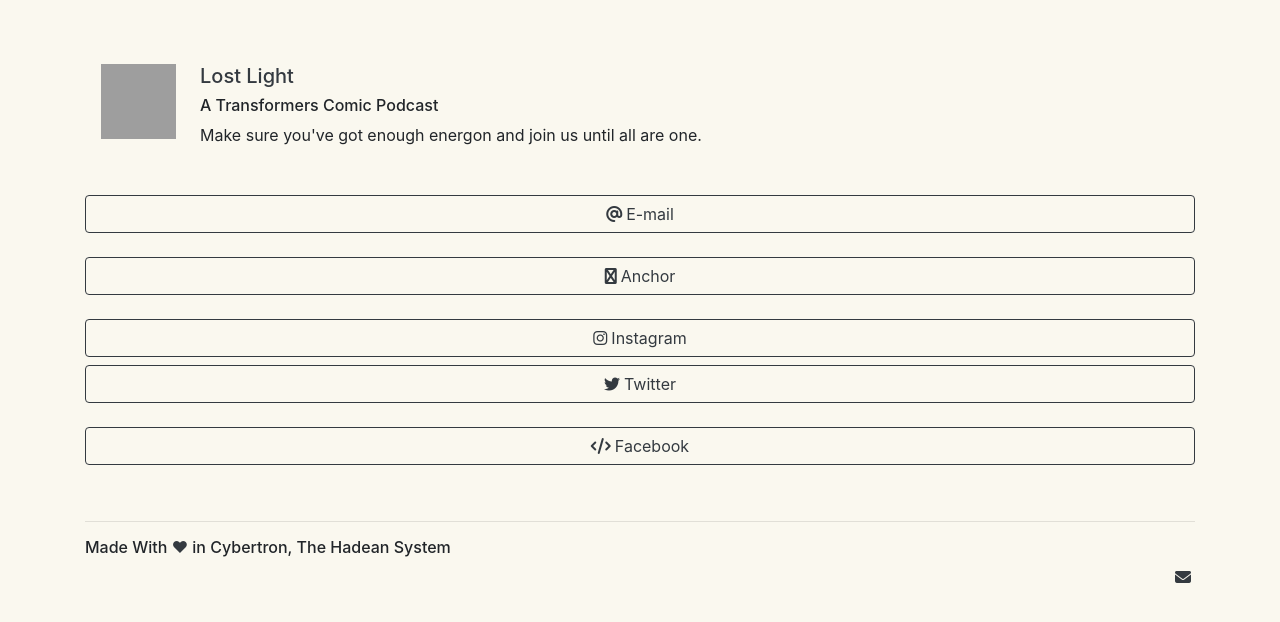
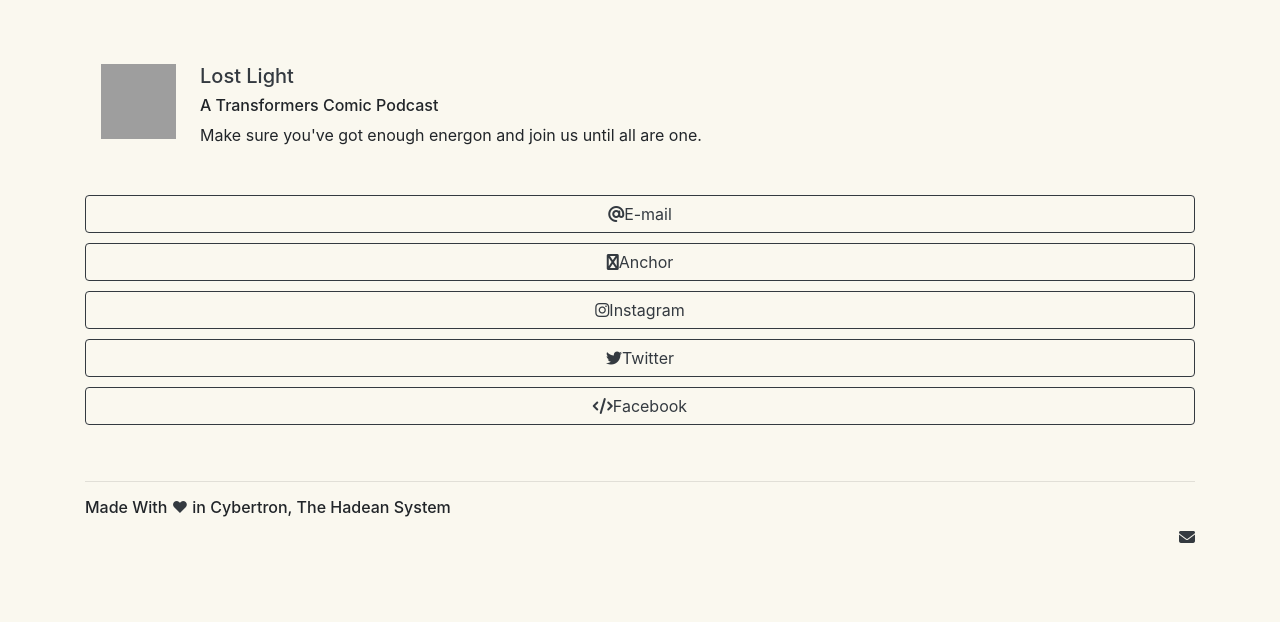
Before and after one commit to lostlightpod/lostlightpod.github.io, a plain HTML site: page index.html in a window 1280 px wide. Drawn offline with nearby package versions, Linux system fonts and the light colour scheme; grey boxes are pictures that could not be loaded.

Commit message:
A bit of clean up.

```diff
--- a/index.html
+++ b/index.html
@@ -7,8 +7,6 @@
    <meta name="description" content="Lost Light Podcast Link Collection" />
 
    <link rel="shortcut icon" href="https://res.cloudinary.com/phonerefer/image/upload/v1575096088/ve0o2n85nfvgdatgqer2.jpg" />
-
-   <link rel="stylesheet" href="https://use.fontawesome.com/releases/v5.8.1/css/all.css" integrity="sha384-50oBUHEmvpQ+1lW4y57PTFmhCaXp0ML5d60M1M7uH2+nqUivzIebhndOJK28anvf" crossorigin="anonymous">
    <link rel="stylesheet" href="https://stackpath.bootstrapcdn.com/bootstrap/4.3.1/css/bootstrap.min.css" integrity="sha384-ggOyR0iXCbMQv3Xipma34MD+dH/1fQ784/j6cY/iJTQUOhcWr7x9JvoRxT2MZw1T" crossorigin="anonymous">
 
    <script src="https://kit.fontawesome.com/fb0723331c.js" crossorigin="anonymous"></script>
@@ -27,6 +25,9 @@
      }
      .love {
        color: #343a40 !important;
+     }
+     .btn-block {
+       margin-bottom: 10px;
      }
 
      #email {
@@ -59,22 +60,19 @@
 
      <div class="mt-4">
        <a href="mailto:lostlightpod@gmail.com" class="btn btn-outline-dark btn-block" role="button" target="_blank">
-         <i class="fab fa-at">&nbsp;</i>E-mail
+         <i class="fas fa-at"></i>E-mail
        </a>
-       <br>
        <a href="https://anchor.fm/lostlight" class="btn btn-outline-dark btn-block" role="button" target="_blank">
-         <i class="fab fa-podcast">&nbsp;</i>Anchor
+         <i class="fab fa-podcast"></i>Anchor
        </a>
-       <br>
        <a href="https://www.instagram.com/lostlightpod/" class="btn btn-outline-dark btn-block" role="button" target="_blank">
-         <i class="fab fa-instagram">&nbsp;</i>Instagram
+         <i class="fab fa-instagram"></i>Instagram
        </a>
        <a href="https://twitter.com/LostLightPod" class="btn btn-outline-dark btn-block" role="button" target="_blank">
-         <i class="fab fa-twitter">&nbsp;</i>Twitter
+         <i class="fab fa-twitter"></i>Twitter
        </a>
-       <br>
        <a href="https://www.facebook.com/LostLightPod" class="btn btn-outline-dark btn-block" role="button" target="_blank">
-         <i class="fa fa-code">&nbsp;</i>Facebook
+         <i class="fa fa-code"></i>Facebook
        </a>
      </div>
 
@@ -83,7 +81,7 @@
        <h6>
          Made With <span class="love">♥</span> in Cybertron, The Hadean System</h6>
          <a id="email" href="mailto:lostlightpod@gmail.com">
-           <i class="fa fa-envelope">&nbsp;</i>
+           <i class="fa fa-envelope"></i>
          </a>
        </h6>
      </div>
```
